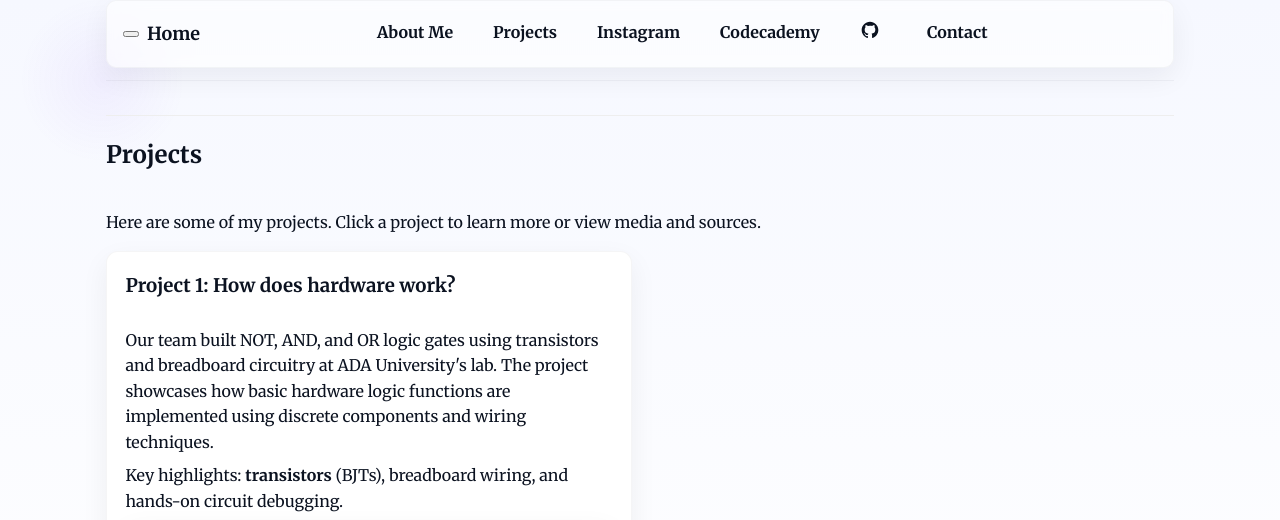
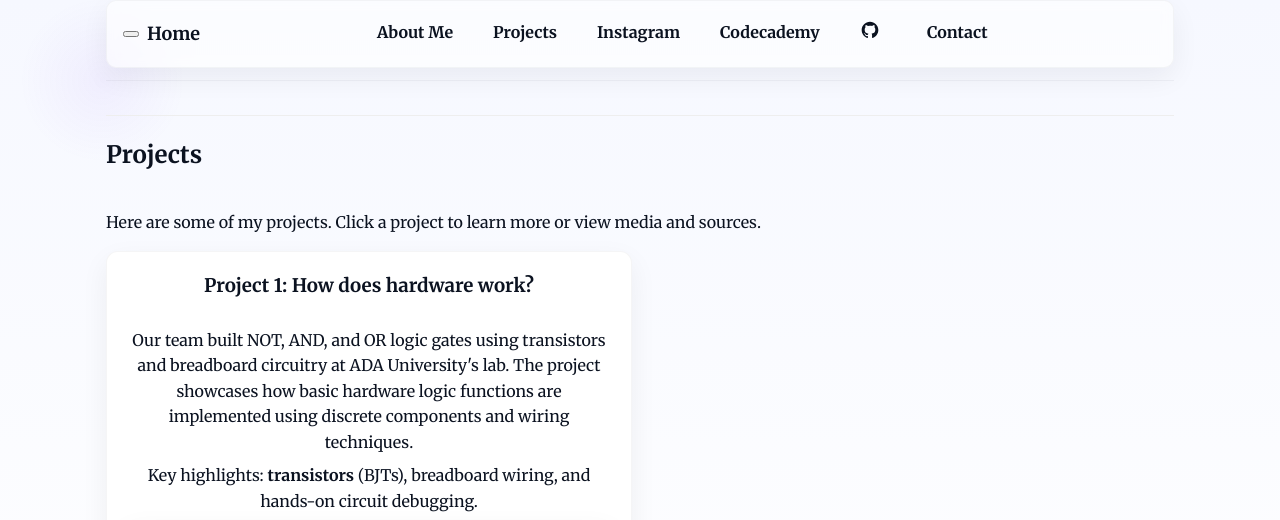
Before and after one commit to Muhammad26577/personal.website, a plain HTML site: page projects.html in a window 1280 px wide. Shown: the top 520 px of the page. Drawn offline with Linux system fonts and the light colour scheme; grey boxes are pictures that could not be loaded.

Commit message:
odified projects css

```diff
--- a/style.css
+++ b/style.css
@@ -89,14 +89,15 @@ body{margin:0;font-family:'Merriweather', system-ui, -apple-system, 'Segoe UI',
 .btn:focus{outline:3px solid rgba(0,122,204,0.18)}
 
 /* Projects grid and cards */
-.projects-grid{display:grid;grid-template-columns:1fr;gap:1rem;margin-top:.75rem}
-.project-card{padding:1.15rem;border-radius:12px;background:var(--surface);border:1px solid rgba(15,18,32,0.04);box-shadow:var(--card-shadow);transition:transform 260ms cubic-bezier(.2,.8,.2,1),box-shadow 260ms ease}
+.projects-grid{display:grid;grid-template-columns:1fr;gap:1rem;margin-top:.75rem;justify-items:center}
+.project-card{padding:1.15rem;border-radius:12px;background:var(--surface);border:1px solid rgba(15,18,32,0.04);box-shadow:var(--card-shadow);transition:transform 260ms cubic-bezier(.2,.8,.2,1),box-shadow 260ms ease;width:100%;max-width:720px;text-align:center}
 .project-card:hover{transform:translateY(-6px);box-shadow:0 18px 44px rgba(19,24,34,0.08)}
-.project-card h3{margin-top:0}
-.project-card p{margin:.5rem 0}
+.project-card h3{margin-top:0;text-align:center}
+.project-card p{margin:.5rem 0;text-align:center}
 
 /* Responsive video embed inside project cards */
-.project-media{margin-top: .5rem}
+.project-media{margin-top: .5rem;margin-left:auto;margin-right:auto}
+.video-wrap{margin-left:auto;margin-right:auto}
 .video-wrap{position:relative;padding-top:56.25%;overflow:hidden;border-radius:8px;box-shadow:0 8px 28px rgba(2,6,23,0.06)}
 .video-wrap iframe{position:absolute;left:0;top:0;width:100%;height:100%;border:0}
 .project-card .btn{margin-right:.5rem;margin-top:.5rem}
```
